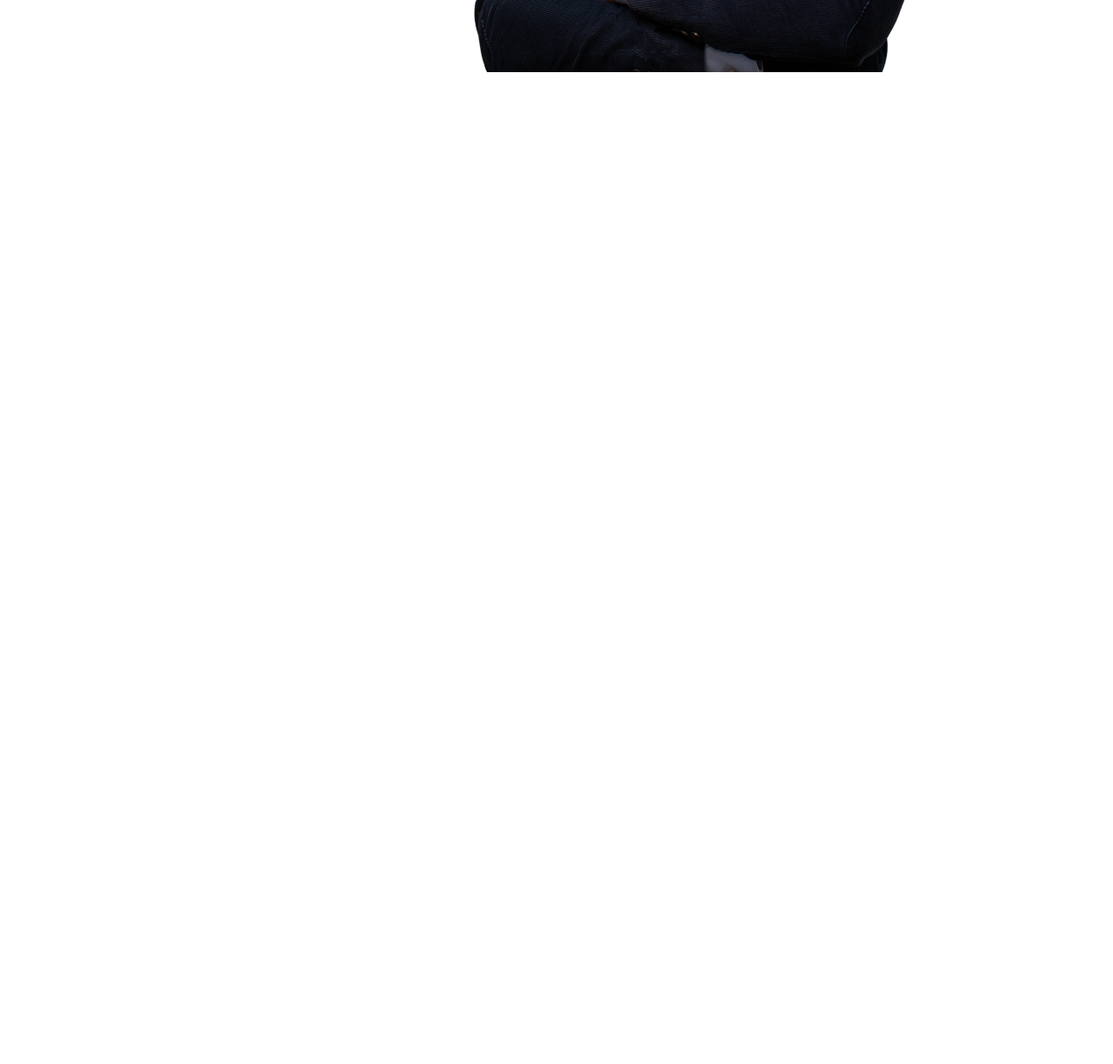
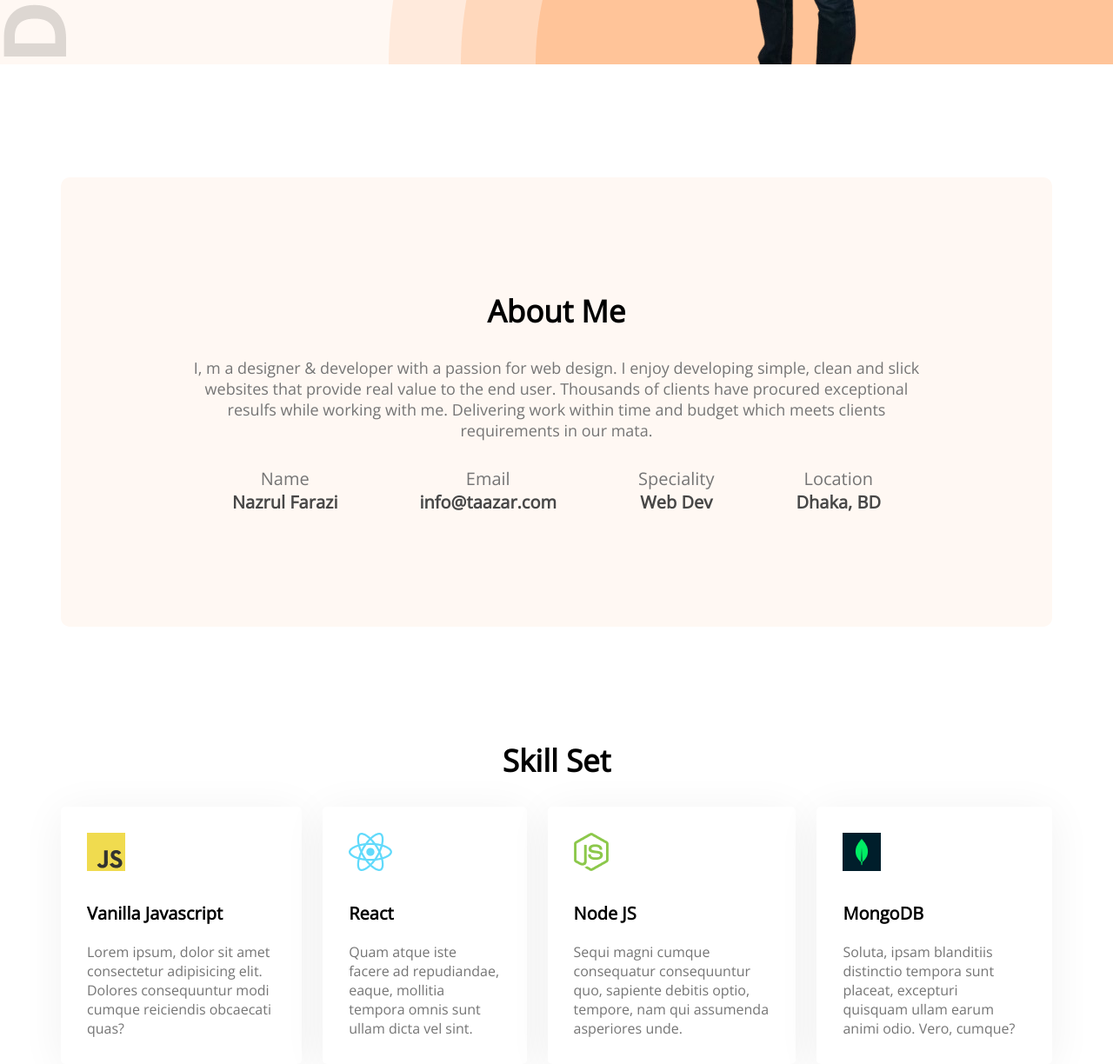
Before and after one commit to farazinazrulbd/dev-port, a plain HTML site: page index.html in a window 1280 px wide. Shown: the part 757-1981 px from the top of the page at 87% size. Before the commit the page ends 840 px from the top, so only its background shows below. Drawn offline with nearby package versions, Linux system fonts and the light colour scheme.

Commit message:
pic change

```diff
--- a/index.html
+++ b/index.html
@@ -13,7 +13,7 @@
 </head>
 
 <body>
-    <header>
+    <header class="header">
         <nav>
             <h2 class="nav-title"><span class="text-primary">Fa</span>razi</h2>
             <ul>
@@ -30,12 +30,60 @@
             <p class="banner-description">Shot what able cold new see hold.Friendly as an betrayed formerly he. Morning because as to society behaved moments.</p>
             <button class="button-primary">Download CV</button>
         </div>
-            <img src="images/hardy.png" alt="">
+            <img src="images/nf-1.png" alt="">
         </div>
     </header>
 
     <main>
+        <section class="about">
+            <h3 class="section-title">About Me</h3>
+            <p class="section-description">I, m a designer & developer with a passion for web design. I enjoy developing simple, clean and slick websites that provide real value to the end user. Thousands of clients have procured exceptional resulfs while working with me. Delivering work within time and budget which meets clients requirements in our mata.</p>
+            <div class="about-info-container">
+                <div class="about-info">
+                    <p class="info-title">Name</p>
+                    <p class="info-description">Nazrul Farazi</p>
+                </div>
+                <div class="about-info">
+                    <p class="info-title">Email</p>
+                    <p class="info-description">info@taazar.com</p>
+                </div>
+                <div class="about-info">
+                    <p class="info-title">Speciality</p>
+                    <p class="info-description">Web Dev</p>
+                </div>
+                <div class="about-info">
+                    <p class="info-title">Location</p>
+                    <p class="info-description">Dhaka, BD</p>
+                </div>
+            </div>
 
+        </section>
+        <!-- Skill Section -->
+        <section class="skill-set">
+            <h3 class="section-title">Skill Set</h3>
+            <div class="skills-container">
+                <div class="skill">
+                    <img src="images/icons/js.png" alt="">
+                    <p class="skill-title">Vanilla Javascript</p>
+                    <p class="skill-description">Lorem ipsum, dolor sit amet consectetur adipisicing elit. Dolores consequuntur modi cumque reiciendis obcaecati quas?</p>
+                </div>
+                <div class="skill">
+                    <img src="images/icons/react.png" alt="">
+                    <p class="skill-title">React</p>
+                    <p class="skill-description">Quam atque iste facere ad repudiandae, eaque, mollitia tempora omnis sunt ullam dicta vel sint.</p>
+                </div>
+                <div class="skill">
+                    <img src="images/icons/nodejs.png" alt="">
+                    <p class="skill-title">Node JS</p>
+                    <p class="skill-description">Sequi magni cumque consequatur consequuntur quo, sapiente debitis optio, tempore, nam qui assumenda asperiores unde.</p>
+                </div>
+                <div class="skill">
+                    <img src="images/icons/mongo.png" alt="">
+                    <p class="skill-title">MongoDB</p>
+                    <p class="skill-description">Soluta, ipsam blanditiis distinctio tempora sunt placeat, excepturi quisquam ullam earum animi odio. Vero, cumque?</p>
+                </div>
+            </div>
+        </section>
     </main>
 
     <footer>
--- a/styles/portfolio.css
+++ b/styles/portfolio.css
@@ -16,6 +16,12 @@
     height: 64px;
     border-radius: 5px;
     background-color: #FD6E0A;
+}
+.header{
+    background-color: #FFF8F3;
+    background-image: url(../images/header_bg.png), url(../images/developer.png);
+    background-repeat: no-repeat;
+    background-position: bottom right, left;
 }
 
 /* Header & Nav Styles */
@@ -40,6 +46,7 @@ nav li {
     list-style: none;
     margin-left: 50px;
 }
+
 /* Banner Styles */
 .banner{
     display: flex;
@@ -60,3 +67,71 @@ nav li {
     font-size: 18px;
     margin-bottom: 30px;
 }
+/* Main Section */
+main{
+    max-width: 1140px;
+    margin: 0 auto;
+}
+
+/* About Section Style */
+
+.about{
+    margin-top: 130px;
+    background-color: #FFF8F3;
+    border-radius: 10px;
+    padding: 130px 150px;
+    text-align: center;
+}
+
+.section-title{
+    text-align: center;
+    font-weight: 700;
+    font-size: 35px;
+    margin-bottom: 30px;
+}
+
+.section-description{
+    color: #757575;
+    font-size: 18px;
+    margin-bottom: 30px;
+}
+.about-info-container{
+    display: flex;
+    justify-content: space-around;
+}
+.info-title{
+    font-size: 20px;
+    color: #757575;
+}
+.info-description{
+    font-weight: 700;
+    font-size: 20px;
+    color: #474747;
+}
+.skill-set{
+    margin-top: 130px;
+
+}
+.skills-container{
+    display: flex;
+    gap: 24px;
+}
+
+.skill{
+    background-color: #ffffff;
+    box-shadow: 0px 06px 50px rgba(0, 0, 0, 0.06);
+    border-radius: 5px;
+    padding: 30px;
+}
+.skill-title{
+    font-weight: 700;
+    font-size: 20px;
+    margin-top: 30px;
+    margin-bottom: 20px;
+
+}
+.skill-description{
+    color: #757575;
+    font-size: 16px;
+
+}
```
Also changed, not shown: images/nf-1.png (added).
